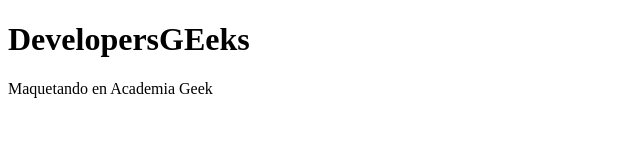
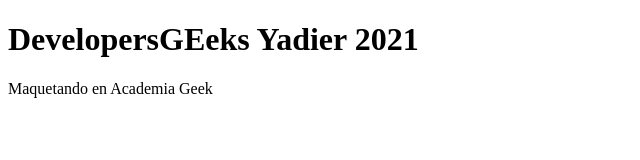
Before and after one commit to yadier2/myProjectAcademia, a plain HTML site: page index.html in a window 1280 px wide. Shown: the whole page, without its empty margins (0-640 px from the left). Drawn offline with Linux system fonts and the light colour scheme.

Commit message:
Agrege al header al integrante yadier

```diff
--- a/index.html
+++ b/index.html
@@ -8,7 +8,7 @@
 </head>
 <body>
     <header>
-        <h1>DevelopersGEeks</h1>
+        <h1>DevelopersGEeks Yadier 2021</h1>
     </header>
     <main>
         <section class="motivacion"></section>
```
